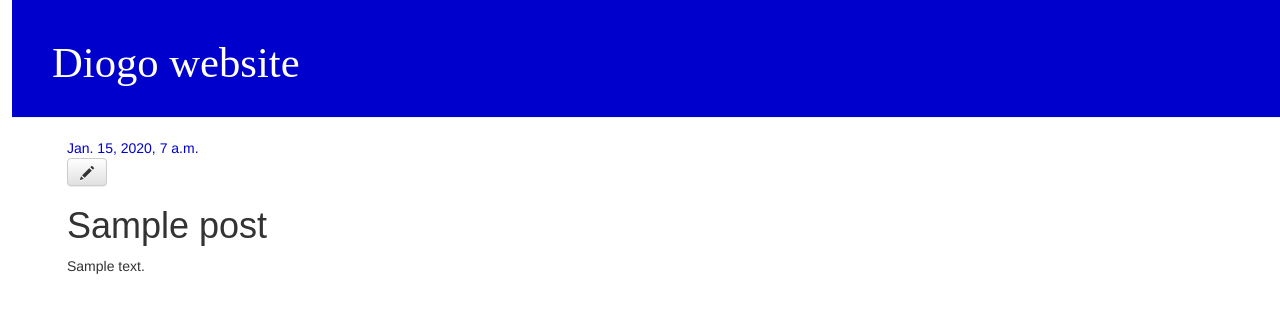
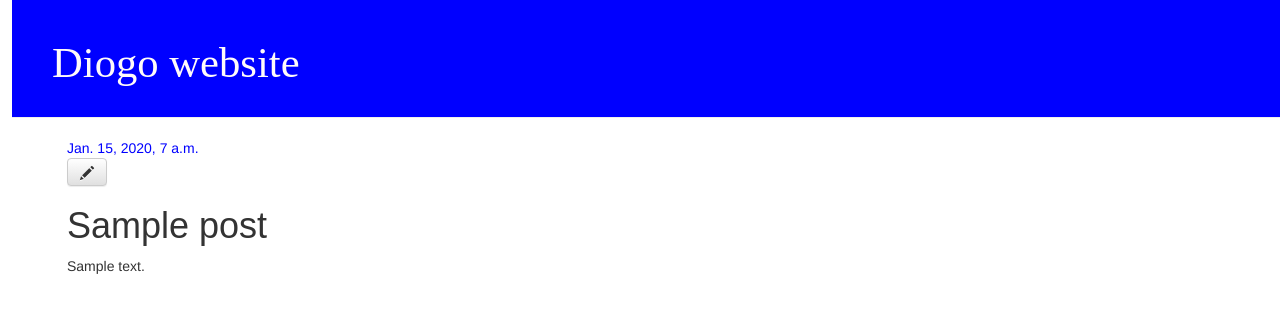
Before and after one commit to Diogo-Esteves/my-first-blog, a Django app: page /post/1/ in a window 1280 px wide. Shown: the top 313 px of the page. Run offline with Django 3.2, Linux system fonts and the light colour scheme; a user stored in the database is signed in; tables that the repository leaves empty hold one stand-in row (values such as "Sample post"); some libraries are stand-ins or nearby versions.

```diff
--- a/blog/static/css/blog.css
+++ b/blog/static/css/blog.css
@@ -7,13 +7,13 @@ body {
     padding-left: 12px;
 }
 .page-header {
-    background-color: #0000CD;
+    background-color: #0000FF;
     margin-top: 0;
     padding: 20px 20px 20px 40px;
 }
 
 .page-header h1, .page-header h1 a, .page-header h1 a:visited, .page-header h1 a:active {
-    color: #ffffff;
+    color: #FFFAFA;
     font-size: 32pt;
     text-decoration: none;
 }
@@ -23,11 +23,11 @@ body {
 }
 
 h1, h2, h3, h4 {
-    font-family: 'Arimo';
+    font-family: 'Arimo',cursive;
 }
 
 .date {
-    color: #0000CD;
+    color: #0000FF;
 }
 
 .save {
@@ -39,7 +39,7 @@ h1, h2, h3, h4 {
 }
 
 .top-menu, .top-menu:hover, .top-menu:visited {
-    color: #0000CD ;
+    color: #0000FF ;
     float: right;
     font-size: 26pt;
     margin-right: 20px;
@@ -50,5 +50,5 @@ h1, h2, h3, h4 {
 }
 
 .post h1 a, .post h1 a:visited {
-    color: #0000CD;
+    color: #0000FF;
 }
--- a/blog/templates/blog/base.html
+++ b/blog/templates/blog/base.html
@@ -4,15 +4,15 @@
         <title>Diogo website</title>
         <link rel="stylesheet" href="//maxcdn.bootstrapcdn.com/bootstrap/3.2.0/css/bootstrap.min.css">
         <link rel="stylesheet" href="//maxcdn.bootstrapcdn.com/bootstrap/3.2.0/css/bootstrap-theme.min.css">
+        <link href="//fonts.googleapis.com/css?family=Lobster&subset=latin,latin-ext" rel="stylesheet" type="text/css">
         <link rel="stylesheet" href="{% static 'css/blog.css' %}">
-        <link href="//fonts.googleapis.com/css?family=Lobster&subset=latin,latin-ext" rel="stylesheet" type="text/css">
     </head>
     <body>
          <div class="page-header">
              {% if user.is_authenticated %}
-             <a href="{% url 'post_new' %}" class="top-menu"><span class="glyphicon glyphicon-plus"></span></a>
+                <a href="{% url 'post_new' %}" class="top-menu"><span class="glyphicon glyphicon-plus"></span></a>
              {% endif %}
-               <h1><a href="/">Diogo website</a></h1>
+                <h1><a href="/">Diogo website</a></h1>
           </div>
     <div class="content container">
           <div class="row">
--- a/blog/templates/blog/post_detail.html
+++ b/blog/templates/blog/post_detail.html
@@ -9,7 +9,7 @@
             </div>
         {% endif %}
         {% if user.is_authenticated %}
-        <a class="btn btn-default" href="{% url 'post_edit' pk=post.pk %}"><span class="glyphicon glyphicon-pencil"></span></a>
+            <a class="btn btn-default" href="{% url 'post_edit' pk=post.pk %}"><span class="glyphicon glyphicon-pencil"></span></a>
         {% endif %}
         <h1>{{ post.title }}</h1>
         <p>{{ post.text|linebreaksbr }}</p>
--- a/blog/urls.py
+++ b/blog/urls.py
@@ -7,5 +7,5 @@ urlpatterns = [
     url(r'^$', views.post_list),
     url(r'^post/(?P<pk>[0-9]+)/$', views.post_detail, name='post_detail'),
     url(r'^post/new/$', views.post_new, name='post_new'),
-url(r'^post/(?P<pk>\d+)/edit/$', views.post_edit, name='post_edit'),
+    url(r'^post/(?P<pk>\d+)/edit/$', views.post_edit, name='post_edit'),
 ]
```
